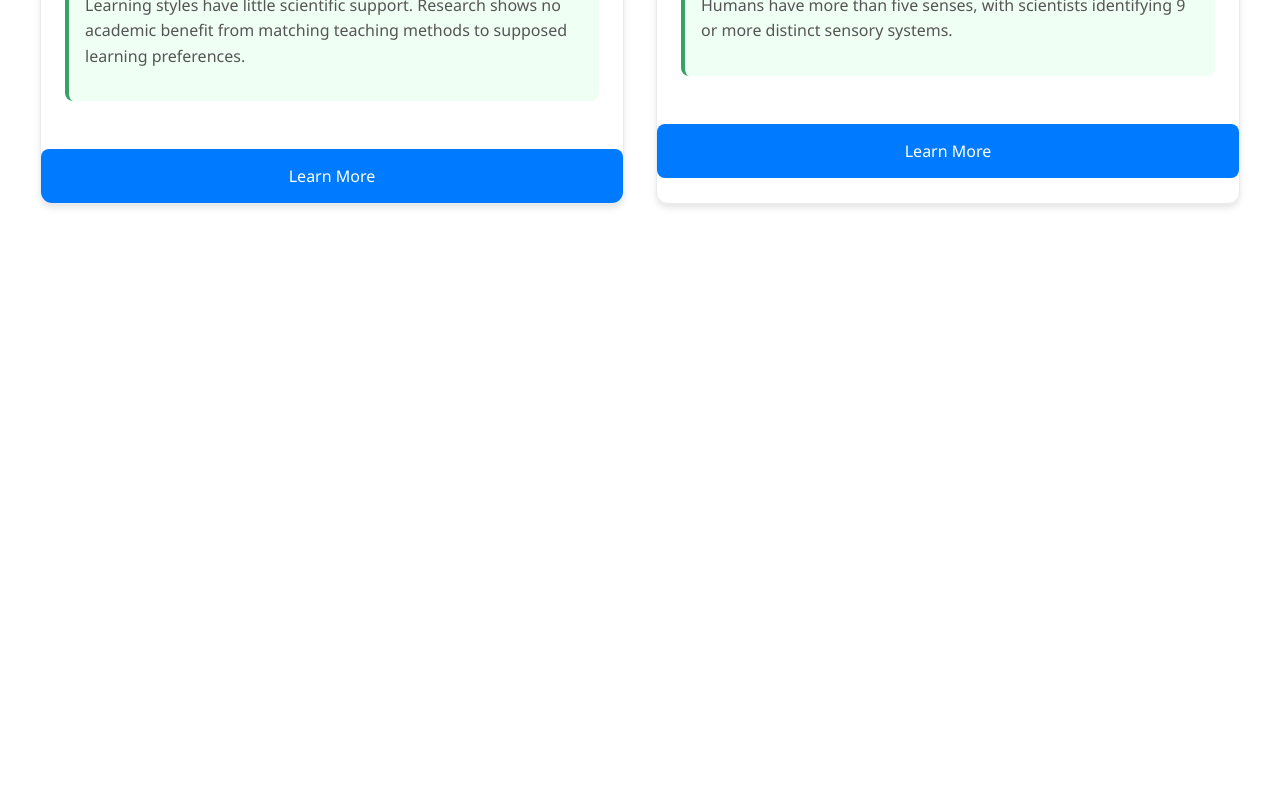
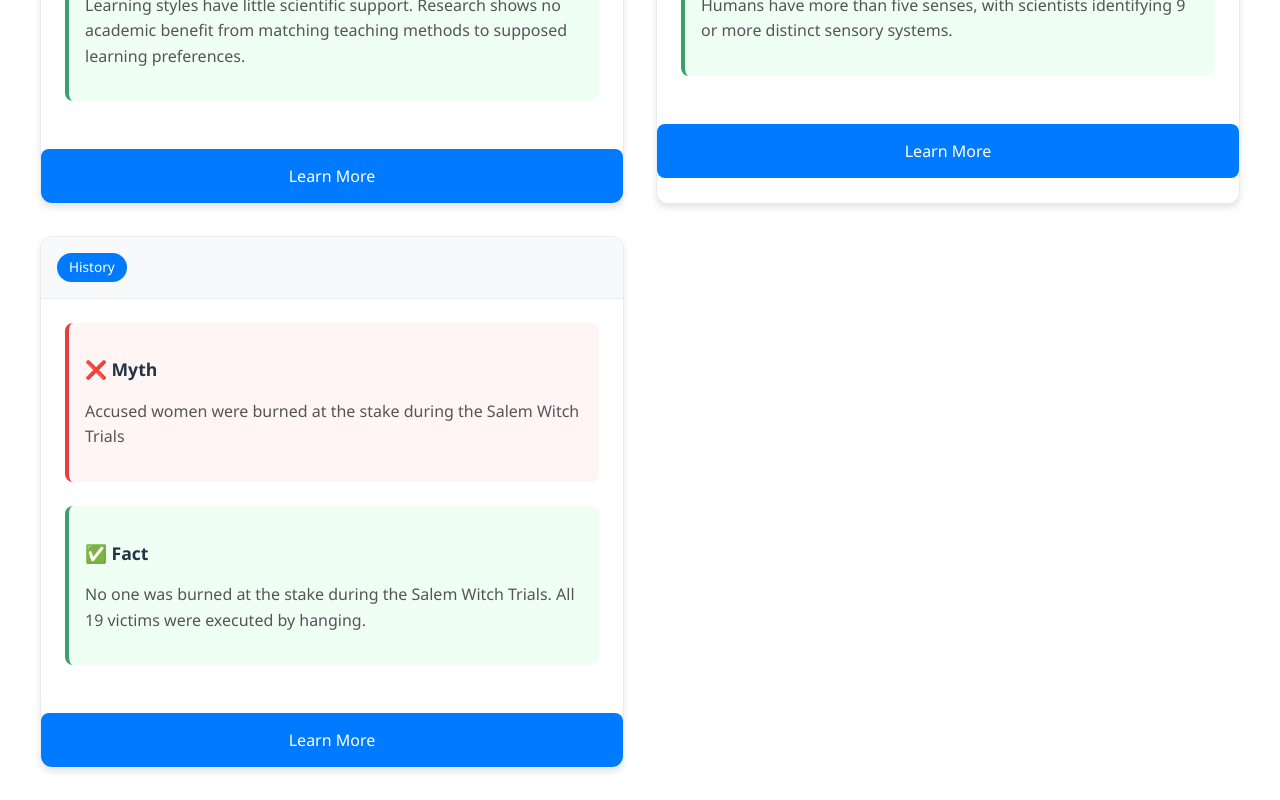
Before and after one commit to rpherbig/school-myths, a React (Vite) app in the folder school-myths-app/: page / in a window 1280 px wide. Shown: the part 3976-4776 px from the top of the page. Before the commit the page ends 4212 px from the top, so only its background shows below. Built offline with nearby package versions, Linux system fonts and the light colour scheme.

Commit message:
Was anyone burned at the stake during the Salem Witch Trials?

```diff
--- a/school-myths-app/src/data/myths.js
+++ b/school-myths-app/src/data/myths.js
@@ -278,6 +278,26 @@ export const myths = [
         url: "https://learn.genetics.utah.edu/content/senses/twentysenses/"
       }
     ]
+  },
+  {
+    id: 15,
+    category: "History",
+    myth: "Accused women were burned at the stake during the Salem Witch Trials",
+    fact: "No one was burned at the stake during the Salem Witch Trials. All 19 victims were executed by hanging.",
+    details: "This common misconception likely stems from confusion with European witch trials, where burning was more common. In Salem, witchcraft was treated as a felony under colonial law, not heresy under church law. The 19 executed victims were hanged at Gallows Hill, and one man, Giles Corey, was pressed to death with stones for refusing to enter a plea. Burning at the stake was used in Europe for heresy cases, but American colonial law used hanging for witchcraft convictions.",
+    taughtDuring: { start: 1950, end: 2010 }, // Common historical misconception
+    references: [
+      {
+        title: "Were Witches Burned at the Stake During the Salem Witch Trials?",
+        source: "History.com",
+        url: "https://www.history.com/articles/were-witches-burned-at-the-stake-during-the-salem-witch-trials"
+      },
+      {
+        title: "TAMUC History Professor Busts Myths About the Salem Witch Trials",
+        source: "Texas A&M University",
+        url: "https://www.etamu.edu/tamuc-history-professor-busts-myths-about-the-salem-witch-trials/"
+      }
+    ]
   }
 ];
 
```
Also changed, not shown: 1 other file (tests, documents, lock files or other folders).
